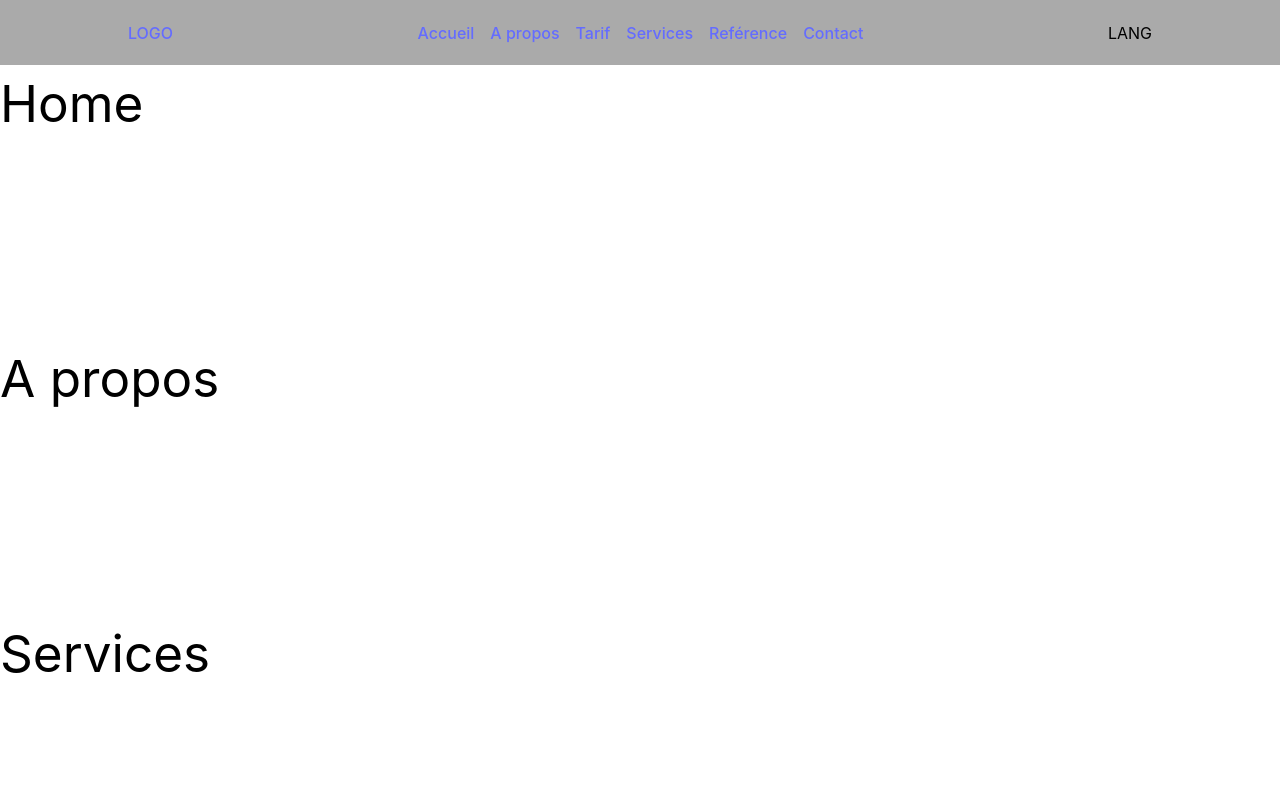
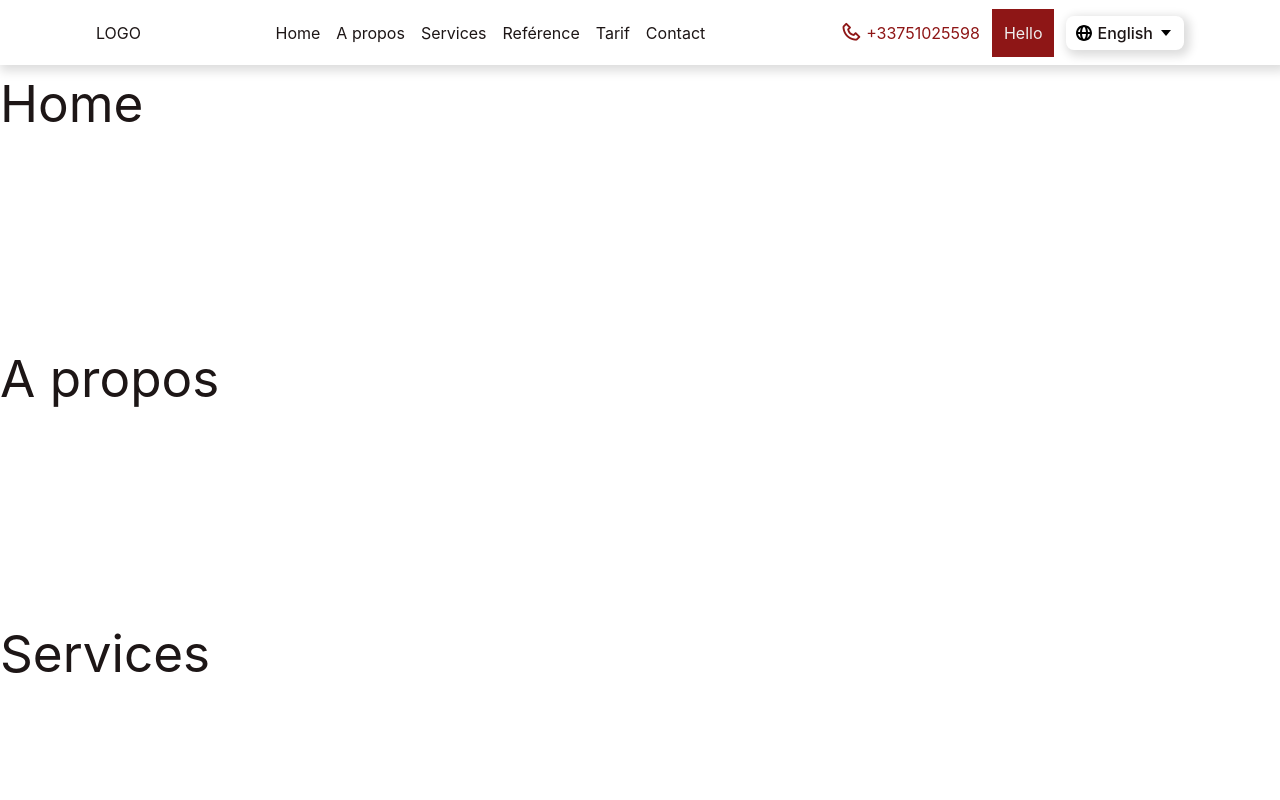
Before and after one commit to rodcoding89/oniline-presence, a React (Vite) app: page /en in a window 1280 px wide. Shown: the top 800 px of the page. Built offline with nearby package versions, Linux system fonts and the light colour scheme.

Commit message:
work on header

```diff
--- /dev/null
+++ b/locales/de/translation.json
@@ -0,0 +1,5 @@
+{
+    "home": "Starseite",
+    "devi": "Hello",
+    "goodbye": "Goodbye"
+  }
--- /dev/null
+++ b/locales/en/translation.json
@@ -0,0 +1,5 @@
+{
+    "home": "Home",
+    "devi": "Hello",
+    "goodbye": "Goodbye"
+  }
--- /dev/null
+++ b/locales/fr/translation.json
@@ -0,0 +1,5 @@
+{
+    "home": "Accueil",
+    "devi": "Demaner un devis",
+    "goodbye": "Goodbye"
+  }
--- a/package.json
+++ b/package.json
@@ -11,6 +11,8 @@
     "preview": "vite preview"
   },
   "dependencies": {
+    "@headlessui/react": "^2.2.0",
+    "boxicons": "^2.1.4",
     "i18next": "^24.2.0",
     "i18next-http-backend": "^3.0.1",
     "react": "^18.3.1",
--- a/src/App.tsx
+++ b/src/App.tsx
@@ -1,5 +1,4 @@
 import './App.css'
-import i18n from 'i18next';
 import Header from './component/header';
 import Home from './component/home';
 import Contact from './component/contact';
@@ -11,11 +10,6 @@ import Footer from './component/footer';
 
 
 function App() {
-
-  const handleChangeLanguage = (event:any)=> {
-    const newLang = event.target.value;
-    i18n.changeLanguage(newLang);
-  }
   return (
     <>
       <Header/>
--- /dev/null
+++ b/src/component/Icon.tsx
@@ -0,0 +1,28 @@
+import React from "react";
+
+interface IconProp {
+    name: string; // Changement ici pour rendre `name` plus flexible
+    size?: string;
+    color?: string;
+    animation?: string; // Liste des animations disponibles
+    flip?:string; // Liste des flips disponibles
+}
+
+const Icon: React.FC<IconProp> = ({
+    name,
+    size = "1em",
+    color = "var(--textcolorprimary)",
+    animation = "",
+    flip = "",
+}) => {
+    // Construire les classes dynamiques en fonction des props
+    const animationClass = animation ? `bx-${animation}` : "";
+    const flipClass = flip ? `bx-flip-${flip}` : "";
+
+    // Classe finale
+    const iconClass = `bx ${name} ${animationClass} ${flipClass}`;
+
+    return <i className={iconClass} style={{ fontSize: size, color:color }}></i>;
+};
+
+export default Icon;
--- a/src/component/header.tsx
+++ b/src/component/header.tsx
@@ -1,13 +1,60 @@
 import { Link, Button, Element, Events, animateScroll as scroll, scrollSpy } from 'react-scroll';
+import i18n from '../i18n';
+import Icon from './Icon';
+import { useEffect, useState } from 'react';
+import { useTranslation } from 'react-i18next';
+import { useNavigate, useParams } from 'react-router-dom';
+
 
 interface HeaderProps{
 
 }
 
 const Header:React.FC<HeaderProps> = ()=>{
+    const { t } = useTranslation();
+    const navigate = useNavigate();
+    const [language, setLanguage] = useState('');
+    const [isShowLang, setIsShowLang] = useState(false);
+    useEffect(() => {
+        // Détecter la langue du navigateur
+        const location = new URL(window.location.href);
+
+        if (!["/en","/fr","/de"].includes(location.pathname)) {
+            const detectedLanguage = navigator.language
+            const langCode = detectedLanguage.split('-')[0] || 'en'; // Extrait le code de langue (ex: 'en' de 'en-US')
+            // Définir la langue détectée comme valeur par défaut
+            setLanguage(langCode);
+
+            // Changer la langue dans i18next
+            i18n.changeLanguage(langCode);
+            navigate("/"+langCode)
+        }else{
+            setLanguage(location.pathname.split("/")[1]);
+
+            // Changer la langue dans i18next
+            i18n.changeLanguage(location.pathname.split("/")[1]);
+        }
+      }, [navigate]);
+    const handleChangeLanguage = (lang: string) => {
+        const newLang = lang;
+        //setLanguage(newLang);
+
+        if (i18n && i18n.changeLanguage) {
+            i18n.changeLanguage(newLang, (err) => {
+                if (err) {
+                    console.error('Error changing language:', err);
+                }
+                setLanguage(newLang)
+                navigate("/"+newLang)
+                setIsShowLang(false)
+            });
+        } else {
+            console.error('i18n is undefined or does not have the method changeLanguage');
+        }
+    };
     return (
-        <header className='w-full h-[65px] fixed top-0 left-0 bottom-0 right-0 bg-[#aaa] z-10 flex items-center'>
-            <div className='mx-auto flex justify-between items-center w-[80%]'>
+        <header className='header w-full h-[65px] fixed top-0 left-0 bottom-0 right-0 z-10 flex items-center'>
+            <div className='mx-auto flex justify-between items-center w-[85%]'>
                 <Link
                 className='cursor-pointer'
                 activeClass="active"
@@ -17,17 +64,17 @@ const Header:React.FC<HeaderProps> = ()=>{
                 duration={500}
                 to={`home`}
                 >LOGO</Link>
-                <nav className='flex justify-start items-center gap-4'>
+                <nav className='navi flex justify-start items-center gap-4'>
                     <Link
-                    className='cursor-pointer'
+                    className='cursor-pointer text-primary'
                     activeClass="active"
                     spy={true}
                     smooth={true}
                     offset={-65}
                     duration={500}
-                    to={`home`}>Accueil</Link>
+                    to={`home`}>{t("home")}</Link>
                     <Link
-                    className='cursor-pointer'
+                    className='cursor-pointer text-primary'
                     activeClass="active"
                     spy={true}
                     smooth={true}
@@ -35,7 +82,23 @@ const Header:React.FC<HeaderProps> = ()=>{
                     duration={500}
                     to={`about`}>A propos</Link>
                     <Link
-                    className='cursor-pointer'
+                    className='cursor-pointer text-primary'
+                    activeClass="active"
+                    spy={true}
+                    smooth={true}
+                    offset={-65}
+                    duration={500}
+                    to={`services`}>Services</Link>
+                    <Link
+                    className='cursor-pointer text-primary'
+                    activeClass="active"
+                    spy={true}
+                    smooth={true}
+                    offset={-65}
+                    duration={500}
+                    to={`reference`}>Reférence</Link>
+                    <Link
+                    className='cursor-pointer text-primary'
                     activeClass="active"
                     spy={true}
                     smooth={true}
@@ -43,23 +106,7 @@ const Header:React.FC<HeaderProps> = ()=>{
                     duration={500}
                     to={`price`}>Tarif</Link>
                     <Link
-                    className='cursor-pointer'
-                    activeClass="active"
-                    spy={true}
-                    smooth={true}
-                    offset={-65}
-                    duration={500}
-                    to={`services`}>Services</Link>
-                    <Link
-                    className='cursor-pointer'
-                    activeClass="active"
-                    spy={true}
-                    smooth={true}
-                    offset={-65}
-                    duration={500}
-                    to={`reference`}>Reférence</Link>
-                    <Link
-                    className='cursor-pointer'
+                    className='cursor-pointer text-primary'
                     activeClass="active"
                     spy={true}
                     smooth={true}
@@ -67,7 +114,25 @@ const Header:React.FC<HeaderProps> = ()=>{
                     duration={500}
                     to={`contact`}>Contact</Link>
                 </nav>
-                <div>LANG</div>
+                <div className='relative flex justify-start items-center gap-3'>
+                    <span className='flex justify-start items-center gap-1'><Icon name='bx-phone' size='1.4em' color='var(--color-secondary)'/><a className='text-secondary'  href='tel:+33751025598'>+33751025598</a></span>
+                    <span className='cursor-pointer px-3 py-3 text-fifty hover:text-fifty flex items-center bg-secondary'><Link
+                    activeClass="active"
+                    spy={true}
+                    smooth={true}
+                    offset={-65}
+                    duration={500}
+                    to={`contact`}
+                    >{t("devi")}</Link></span>
+                    <button onClick={()=>setIsShowLang(!isShowLang)} className="language-picker__button btn focus:outline-none hover:border-0" aria-label="english Select your language" aria-expanded="false" aria-controls="language-picker-select-dropdown"><span aria-hidden="true" className="language-picker__label language-picker__flag language-picker__flag--english"><svg viewBox="0 0 16 16" className="icon"><path d="M8,0C3.6,0,0,3.6,0,8s3.6,8,8,8s8-3.6,8-8S12.4,0,8,0z M13.9,7H12c-0.1-1.5-0.4-2.9-0.8-4.1 C12.6,3.8,13.6,5.3,13.9,7z M8,14c-0.6,0-1.8-1.9-2-5H10C9.8,12.1,8.6,14,8,14z M6,7c0.2-3.1,1.3-5,2-5s1.8,1.9,2,5H6z M4.9,2.9 C4.4,4.1,4.1,5.5,4,7H2.1C2.4,5.3,3.4,3.8,4.9,2.9z M2.1,9H4c0.1,1.5,0.4,2.9,0.8,4.1C3.4,12.2,2.4,10.7,2.1,9z M11.1,13.1 c0.5-1.2,0.7-2.6,0.8-4.1h1.9C13.6,10.7,12.6,12.2,11.1,13.1z"></path></svg><em className='not-italic'>{language === 'fr' ? 'Français' : language === 'de' ? 'Deutsch' : 'English'}</em><svg viewBox="0 0 16 16" className="icon"><polygon points="3,5 8,11 13,5 "></polygon></svg></span></button>
+                    <div className={`languages absolute top-[35px] right-0 w-[120px] my-2 bg-white overflow-hidden ${isShowLang ? 'opacity-1' : 'opacity-0'}`}>
+                        <ul className={`${isShowLang ? 'h-[95px]' : 'h-0'}`}>
+                            <li onClick={()=>handleChangeLanguage("de")} className={`py-1 cursor-pointer ${language === 'de' ? 'bg-blue-500 flex justify-between items-center text-white' : 'hover:bg-[#aaa]'}`}><span className='px-2'>Deutsch</span> {language === 'de' && <Icon name="bx-check mr-2" size='1.2' color='#fff'/>}</li>
+                            <li onClick={()=>handleChangeLanguage("en")} className={`py-1 cursor-pointer ${language === 'en' ? 'bg-blue-500 flex justify-between items-center text-white' : 'hover:bg-[#aaa]'}`}><span className='px-2'>English</span> {language === 'en' && <Icon name="bx-check mr-2" size='1.2' color='#fff'/>}</li>
+                            <li onClick={()=>handleChangeLanguage("fr")} className={`py-1 cursor-pointer ${language === 'fr' ? 'bg-blue-500 flex justify-between items-center text-white' : 'hover:bg-[#aaa]'}`}><span className='px-2'>Français</span> {language === 'fr' && <Icon name="bx-check mr-2" size='1.2' color='#fff'/>}</li>
+                        </ul>
+                    </div>
+                </div>
             </div>
         </header>
     )
--- a/src/index.css
+++ b/src/index.css
@@ -1,21 +1,82 @@
+@import "boxicons/css/boxicons.min.css";
 @tailwind base;
 @tailwind components;
 @tailwind utilities;
+
 :root {
   font-family: Inter, system-ui, Avenir, Helvetica, Arial, sans-serif;
   line-height: 1.5;
   font-weight: 400;
-
+  --color-link: #535bf2;
+  --color-primary: #1D1616;
+  --color-secondary: #8E1616;
+  --color-thirty:#D84040;
+  --color-fifty: #EEEEEE;
   color-scheme: light dark;
 }
 
-a {
-  font-weight: 500;
-  color: #646cff;
-  text-decoration: inherit;
+
+.languages {
+  -webkit-box-shadow: 3px 3px 10px 3px #dddddd;
+  -moz-box-shadow: 3px 3px 10px 3px #dddddd;
+  box-shadow: 3px 3px 10px 3px #dddddd;
+  transition: all .5s .2s, opacity .2s;
 }
-a:hover {
-  color: #535bf2;
+body{
+  color: var(--color-primary);
+}
+ul{
+  list-style: none;
+}
+.language-picker__item{
+  display: flex
+;
+  align-items: center;
+  text-decoration: none;
+  padding: 10px 15px;
+  transition: background .2s;
+}
+
+.language-picker__flag {
+  display: flex
+;
+  align-items: center;
+}
+.language-picker__button .icon {
+  height: 16px;
+  width: 16px;
+}
+.language-picker__button .icon:last-of-type {
+  margin-left: 5px;
+}
+.language-picker__button .icon:first-of-type{
+  margin-right: 5px;
+}
+.header{
+  -webkit-box-shadow: 3px 3px 10px 3px #dddddd;
+  -moz-box-shadow: 3px 3px 10px 3px #dddddd;
+  box-shadow: 3px 3px 10px 3px #dddddd;
+  background-color: #fff;
+}
+.header a{
+  position: relative;
+}
+.header .navi a:hover{
+  color: var(--color-thirty);
+}
+.header .navi a.active{
+  color: var(--color-secondary);
+}
+.header .navi a.active::before{
+  content: '';
+  position: absolute;
+  left: -10px;
+  border-radius: 50%;
+  top: 0;
+  width: 25px;
+  height: 25px;
+  background-color: var(--color-secondary);
+  opacity: .4;
 }
 
 body {
@@ -27,21 +88,15 @@ h1 {
   line-height: 1.1;
 }
 
-button {
+.btn {
   border-radius: 8px;
-  border: 1px solid transparent;
-  padding: 0.6em 1.2em;
+  background-color: #fff;
+  padding: 5px 10px;
   font-size: 1em;
   font-weight: 500;
   font-family: inherit;
-  background-color: #1a1a1a;
   cursor: pointer;
-  transition: border-color 0.25s;
+  -webkit-box-shadow: 3px 3px 10px 3px #dddddd;
+  -moz-box-shadow: 3px 3px 10px 3px #dddddd;
+  box-shadow: 3px 3px 10px 3px #dddddd;
 }
-button:hover {
-  border-color: #646cff;
-}
-button:focus,
-button:focus-visible {
-  outline: 4px auto -webkit-focus-ring-color;
-}
```
Also changed, not shown: src/i18n.ts (+11 -5 lines), tailwind.config.js (+8 -1 lines), locales/fr/home.json (deleted), 1 other file (tests, documents, lock files or other folders).
